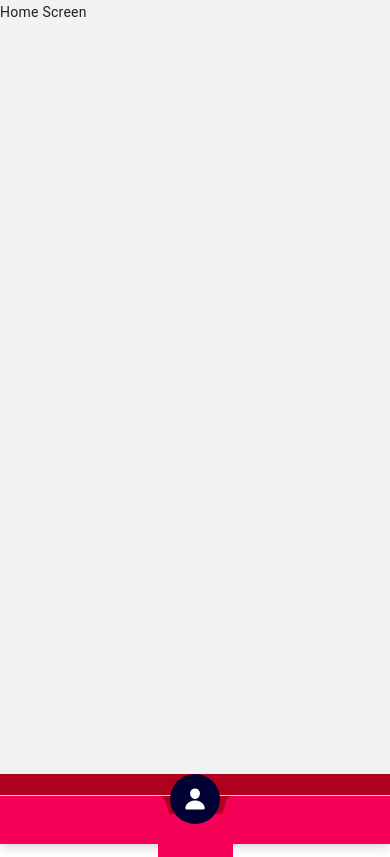
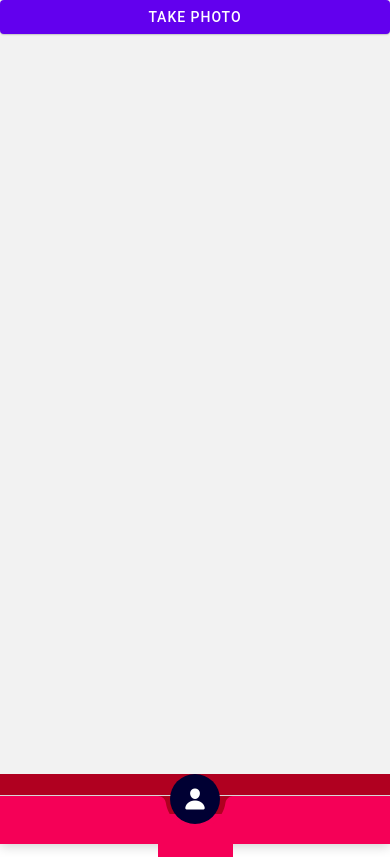
Before and after one commit to NPMachineLearning/Pawpularity, a React Native app: screen / in a window 390 px wide. Built offline with nearby package versions, Linux system fonts and the light colour scheme.

Commit message:
refactor: home with typescript
home with typescript

```diff
--- a/package.json
+++ b/package.json
@@ -15,6 +15,7 @@
     "@react-navigation/native-stack": "^6.5.0",
     "contrast-color": "^1.0.1",
     "expo": "~44.0.0",
+    "expo-camera": "~12.1.2",
     "expo-status-bar": "~1.2.0",
     "react": "17.0.1",
     "react-dom": "17.0.1",
--- a/src/features/home/screens/home.screen.tsx
+++ b/src/features/home/screens/home.screen.tsx
@@ -1,11 +1,15 @@
 import React from "react";
-import { Paragraph } from "react-native-paper";
+import { Button } from "react-native-paper";
 import { SafeArea } from "../../../components/utilities/safe-area.component";
+import { BottomTabScreenProps } from "@react-navigation/bottom-tabs";
+import { RootParamList } from "../../../infrastructure/navigation/app.navigator";
 
-export const HomeScreen = () => {
+type Props = BottomTabScreenProps<RootParamList, "HomeScreen">;
+
+export const HomeScreen = ({ navigation }: Props) => {
   return (
     <SafeArea>
-      <Paragraph>Home Screen</Paragraph>
+      <Button mode="contained">take photo</Button>
     </SafeArea>
   );
 };
--- a/src/infrastructure/navigation/app.navigator.tsx
+++ b/src/infrastructure/navigation/app.navigator.tsx
@@ -27,6 +27,12 @@ export const TabBg: React.FC<Props> = ({ color = "#fff", ...props }) => {
       />
     </Svg>
   );
+};
+
+export type RootParamList = {
+  DummyScreenLeft: undefined;
+  HomeScreen: undefined;
+  DummyScreenRight: undefined;
 };
 
 const Tab = createBottomTabNavigator();
```
Also changed, not shown: 1 other file (tests, documents, lock files or other folders).
